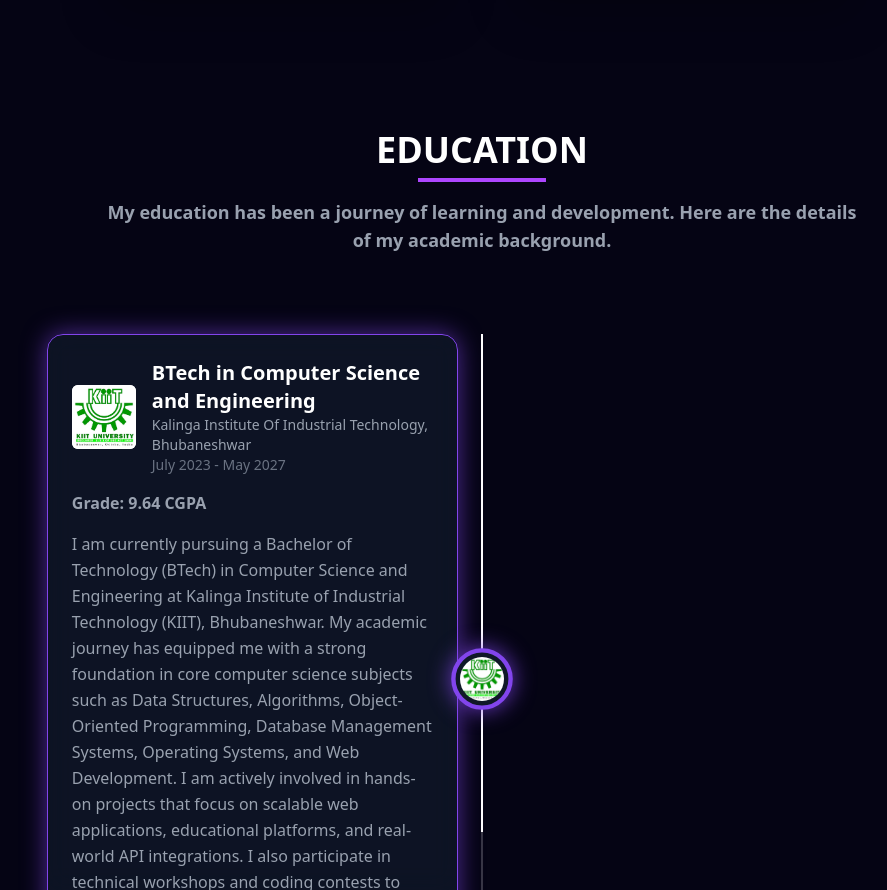
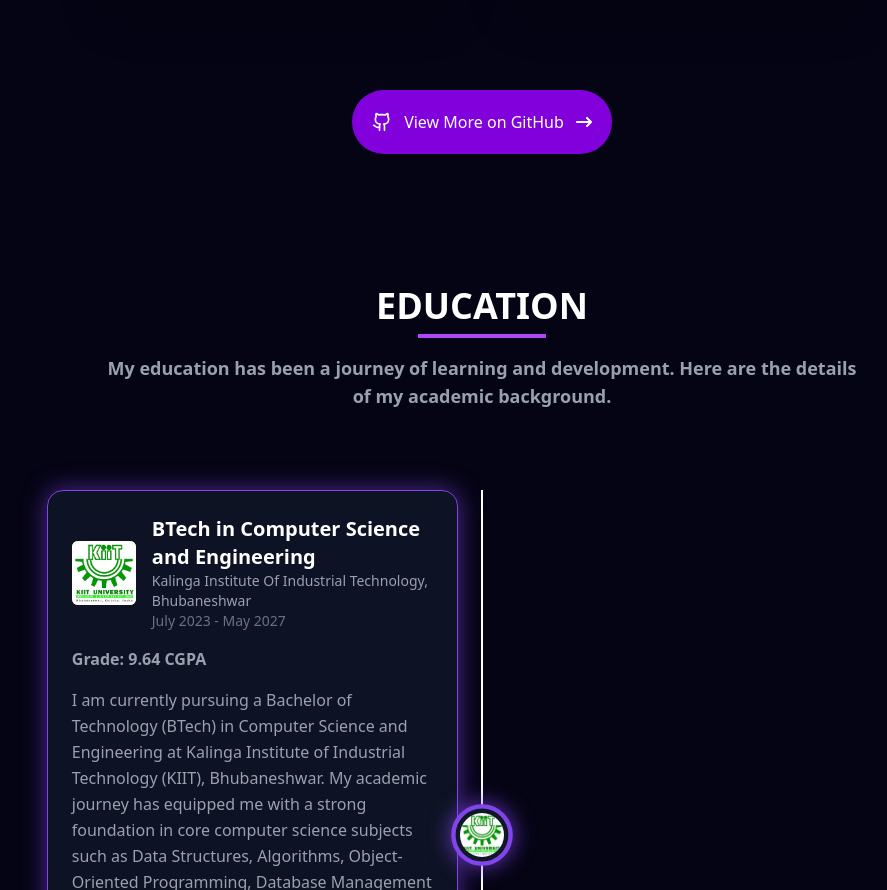
Before and after one commit to JayantDewangan/My-portfolio-2.0, a React (Vite) app: page / in a window 1280 px wide. Shown: the part 3932-4822 px from the top of the page, without its empty margins (158-1045 px from the left). Built offline with nearby package versions, Linux system fonts and the light colour scheme.

Commit message:
Work.jsx

```diff
--- a/src/components/Work/Work.jsx
+++ b/src/components/Work/Work.jsx
@@ -1,5 +1,7 @@
 import React, { useState } from "react";
 import { projects } from "../../constants";
+import { LuGithub } from "react-icons/lu";
+import { FaArrowRightLong } from "react-icons/fa6";
 
 const Work = () => {
 
@@ -96,6 +98,13 @@ const Work = () => {
             </div>
           )
         }
+
+        <div className="flex justify-center mt-23">
+          <a href="https://github.com/JayantDewangan?tab=repositories" target="_blank" className="text-white cursor-pointer px-5 py-5 bg-purple-700 rounded-full flex justify-center items-center gap-3 hover:bg-purple-800 transition-transform hover:-translate-y-0.5">
+            <span className="text-xl"><LuGithub /></span> <span className="font-medium">View More on GitHub</span> <span><FaArrowRightLong /></span>
+          </a>
+        </div>
+
       </section>
     </>
   );
```
